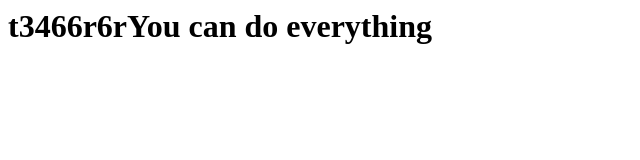
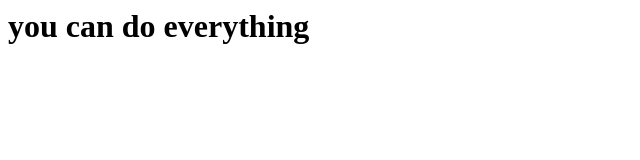
Before and after one commit to anshulsingh012024/firstgitrepo1, a plain HTML site: page index.html in a window 1280 px wide. Shown: the whole page, without its empty margins (0-640 px from the left). Drawn offline with Linux system fonts and the light colour scheme.

Commit message:
fixed the defect

```diff
--- a/index.html
+++ b/index.html
@@ -1,6 +1,6 @@
 <html>
 	<body>
-		<h1>t3466r6rYou can do everything</h1>
+		<h1>you can do everything</h1>
 	</body>
 
 
```
